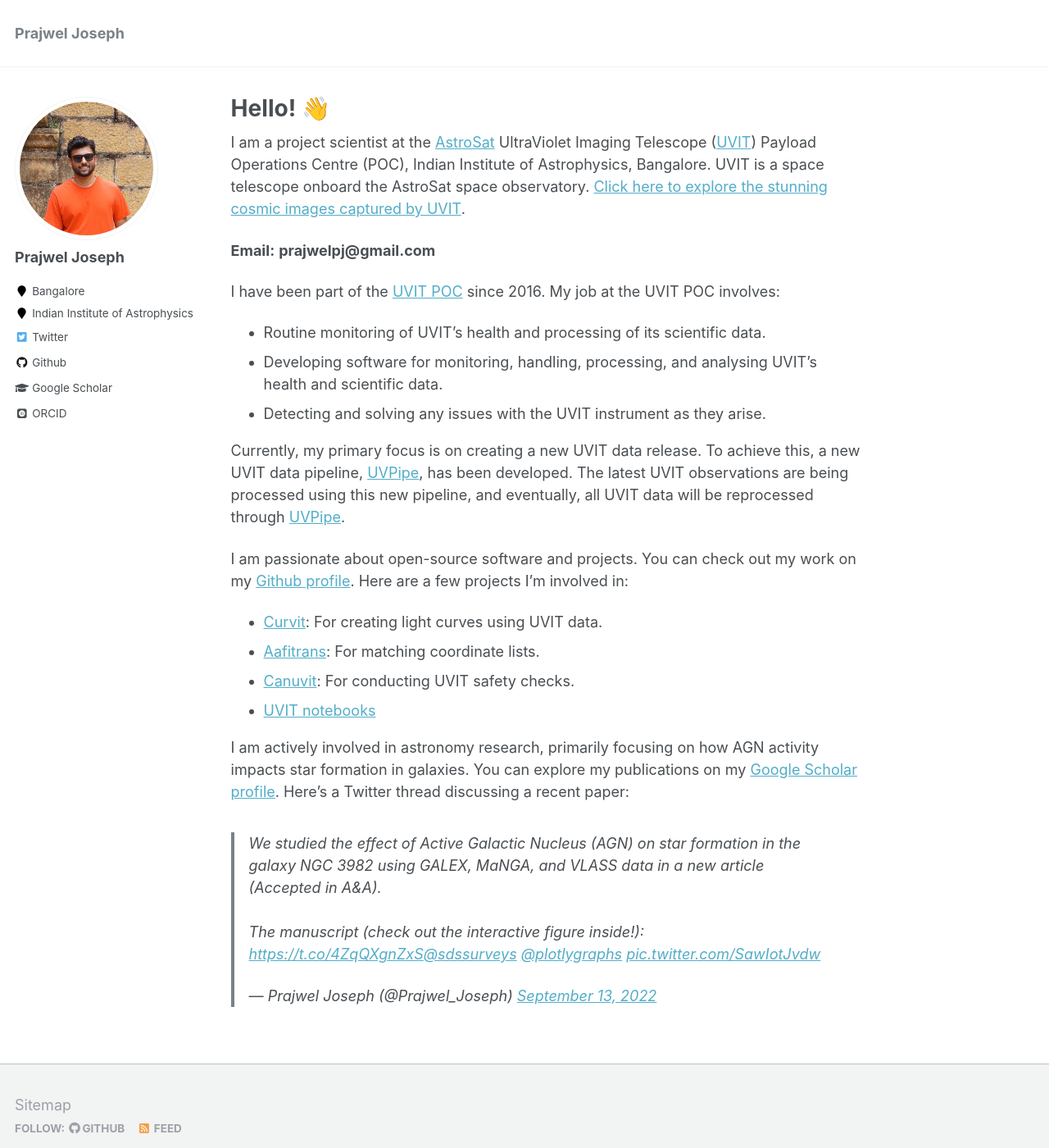
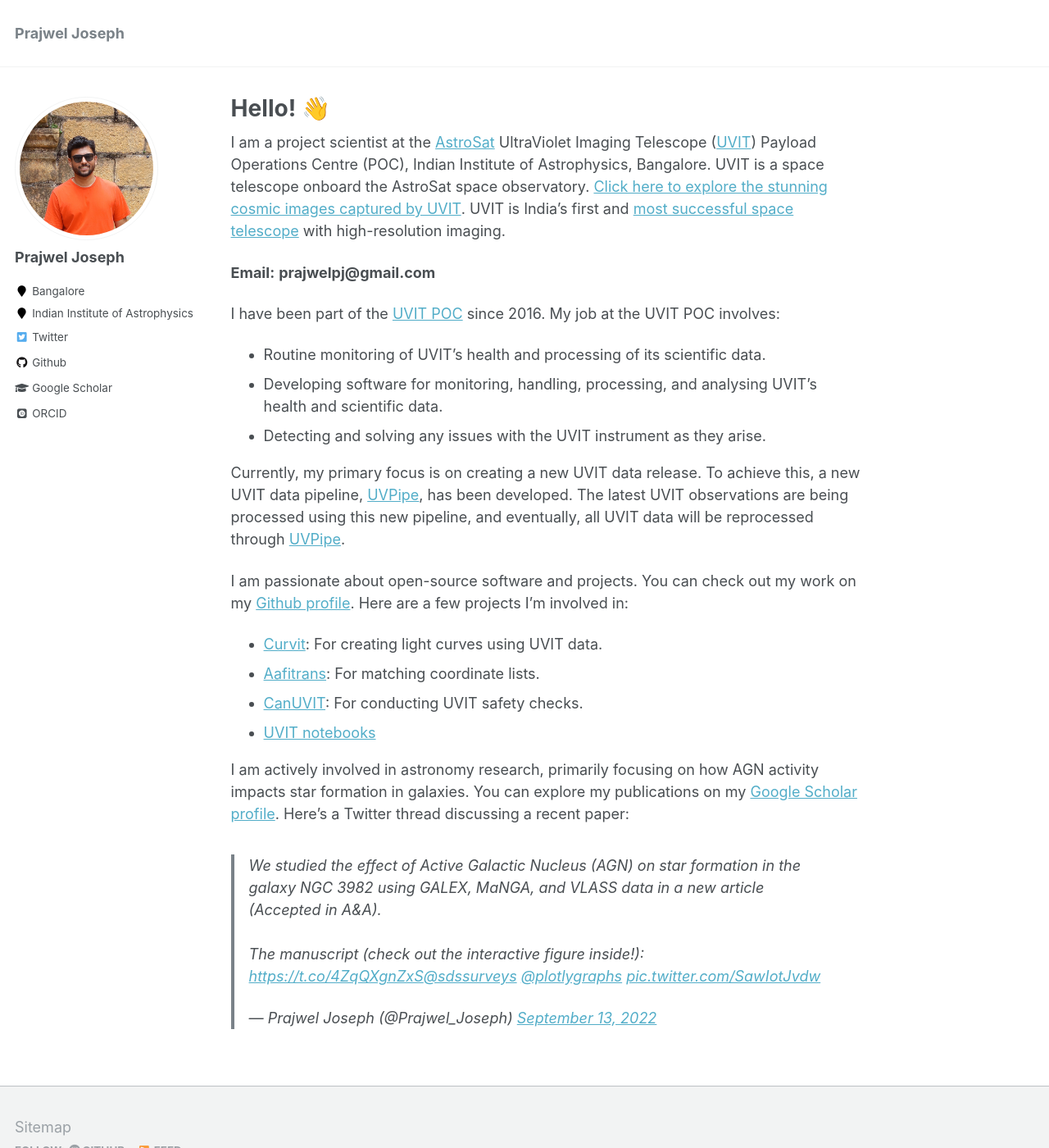
Before and after one commit to prajwel/prajwel.github.io, a Jekyll site: the page built from _pages/about.md, in a window 1280 px wide and 1400 px high. Shown: the whole window at 82% size. Built offline with Jekyll 4.4.1, drawn with Linux system fonts in a browser that asks for light colours; some web fonts are replaced; comment, search, counter and statistics services are not loaded.

Commit message:
Update about.md

```diff
--- a/_pages/about.md
+++ b/_pages/about.md
@@ -8,7 +8,7 @@
   - /about.html
 ---
 
-I am a project scientist at the <a href="https://en.wikipedia.org/wiki/AstroSat">AstroSat</a> UltraViolet Imaging Telescope (<a href="https://www.iiap.res.in/projects/uvit/">UVIT</a>) Payload Operations Centre (POC), Indian Institute of Astrophysics, Bangalore. UVIT is a space telescope onboard the AstroSat space observatory. <a href="https://www.flickr.com/photos/iiabengaluru/albums/72177720319674566/">Click here to explore the stunning cosmic images captured by UVIT</a>.
+I am a project scientist at the <a href="https://en.wikipedia.org/wiki/AstroSat">AstroSat</a> UltraViolet Imaging Telescope (<a href="https://www.iiap.res.in/projects/uvit/">UVIT</a>) Payload Operations Centre (POC), Indian Institute of Astrophysics, Bangalore. UVIT is a space telescope onboard the AstroSat space observatory. <a href="https://www.flickr.com/photos/iiabengaluru/albums/72177720319674566/">Click here to explore the stunning cosmic images captured by UVIT</a>. UVIT is India's first and <a href="https://ui.adsabs.harvard.edu/public-libraries/-6O7VXcNTuSE-DIy8hWl6Q">most successful space telescope</a> with high-resolution imaging.
 
 **&#69;&#109;&#97;&#105;&#108;:** **&#112;&#114;&#97;&#106;&#119;&#101;&#108;&#112;&#106;&#64;&#103;&#109;&#97;&#105;&#108;&#46;&#99;&#111;&#109;**
 
@@ -22,7 +22,7 @@
 I am passionate about open-source software and projects. You can check out my work on my <a href="https://github.com/prajwel">Github profile</a>. Here are a few projects I’m involved in:
 * <a href="https://curvit.readthedocs.io/en/latest/">Curvit</a>: For creating light curves using UVIT data.
 * <a href="https://github.com/prajwel/aafitrans">Aafitrans</a>: For matching coordinate lists.
-* <a href="https://github.com/prajwel/canuvit">Canuvit</a>: For conducting UVIT safety checks.
+* <a href="https://github.com/prajwel/canuvit">CanUVIT</a>: For conducting UVIT safety checks.
 * <a href="https://github.com/prajwel/UVIT_notebooks">UVIT notebooks</a>
 
 
```
